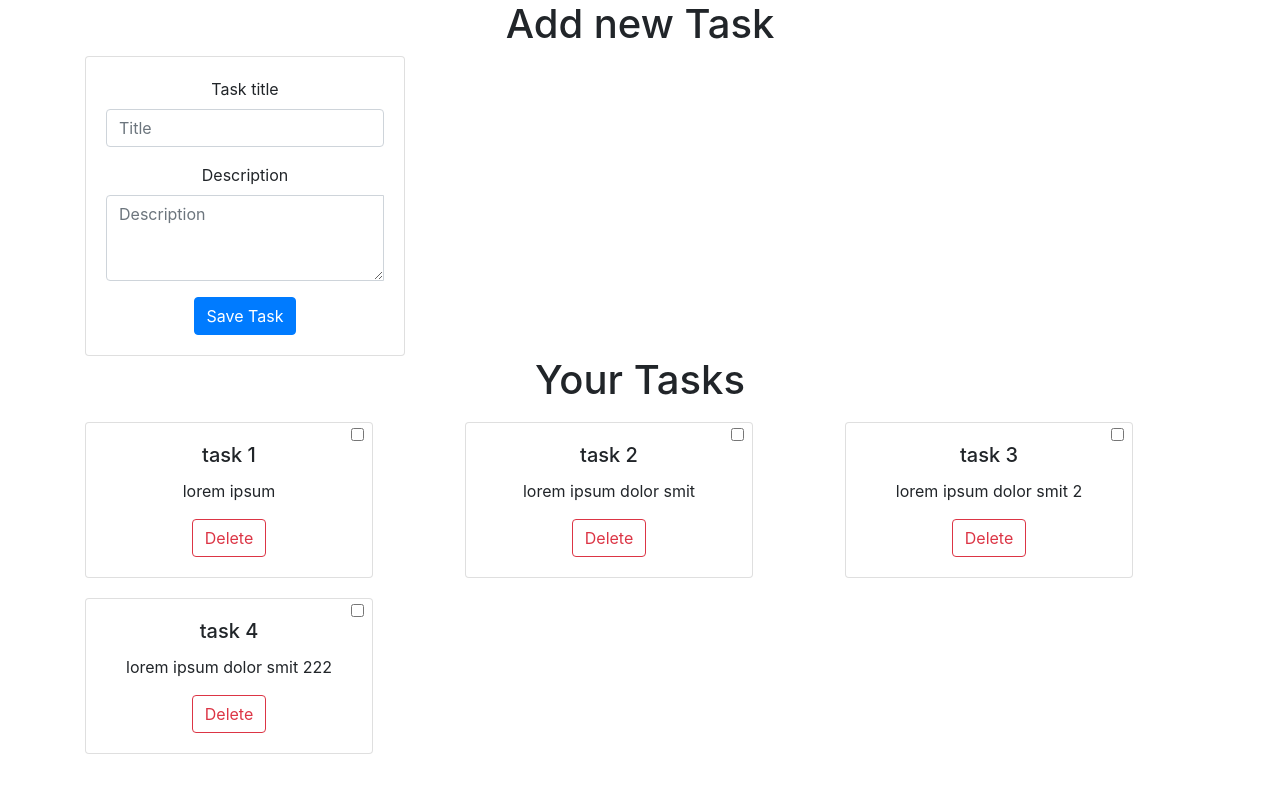
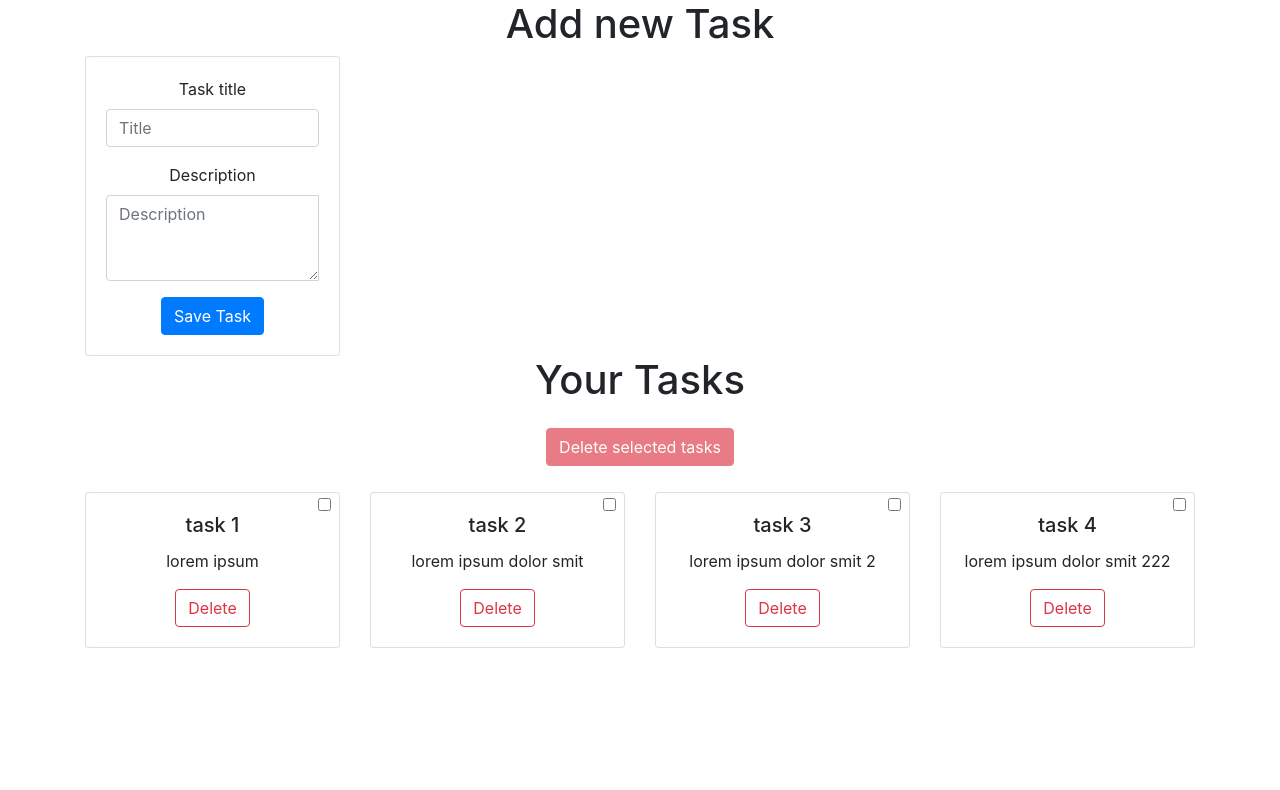
Before and after one commit to TigranKochinyan/ReactApp, a React (Create React App) app: page / in a window 1280 px wide. Shown: the top 790 px of the page. Built offline with nearby package versions, Linux system fonts and the light colour scheme.

Commit message:
add multyply delete button, change checked list from array to Set

```diff
--- a/src/Components/TodoList/TodoList.jsx
+++ b/src/Components/TodoList/TodoList.jsx
@@ -29,7 +29,7 @@ class TodoList extends Component {
                 description: 'lorem ipsum dolor smit 222'
             }
         ],
-        checkedTasks: [],
+        checkedTasks: new Set(),
         inputValueTitle: '',
         inputValueDesc: '',
         validated: false,
@@ -42,32 +42,32 @@ class TodoList extends Component {
         });
     };
     checkTask = (id) => {
-        let {checkedTasks} = this.state;
-        if(checkedTasks.includes(id)) {
-            checkedTasks = checkedTasks.filter(delId => delId !== id);
+        let checkedTasks = new Set(this.state.checkedTasks);
+        if (checkedTasks.has(id)) {
+            checkedTasks.delete(id);
         }
         else {
-            checkedTasks.push(id);
+            checkedTasks.add(id);
         }
         this.setState({
             checkedTasks
         })
     }
     removeTask = (id) => {
-        let { taskList, checkedTasks } = this.state;
-        if(checkedTasks.length === 0) {
-            taskList = taskList.filter(item => item.id !== id);
-        }
-        else {
-            for(let id of checkedTasks){
-                taskList = taskList.filter(item => item.id !== id);
-            }
-        }
+        let taskList = [...this.state.taskList];
+        taskList = taskList.filter(item => item.id !== id);
+        this.setState({
+            taskList
+        });
+    };
+    deleteSelected = () => {
+        let { checkedTasks } = this.state;
+        let taskList = this.state.taskList.filter(task => !checkedTasks.has(task.id));
         this.setState({
             taskList,
-            checkedTasks: []
-        });
-    };
+            checkedTasks: new Set()
+        })
+    }
     handleSubmit = (event) => {
         event.preventDefault();
         const form = event.currentTarget;
@@ -91,10 +91,10 @@ class TodoList extends Component {
         })
     };
     render() {
-        const { taskList, inputValueTitle, validated, inputValueDesc } = this.state;
+        const { taskList, inputValueTitle, validated, inputValueDesc, checkedTasks } = this.state;
         const tasks = taskList.map(item => {
             return (
-                <Col key={`item${item.id}`}>
+                <Col xl={3} md={4} sm={6} xs={12} className="TodoList-col" key={`item${item.id}`}>
                     <Card className="TodoList-card">
                         <Card.Body>
                             <Form.Check
@@ -107,7 +107,12 @@ class TodoList extends Component {
                             <Card.Text>
                                 {item.description}
                             </Card.Text>
-                            <Button onClick={() => this.removeTask(item.id)} variant="outline-danger">Delete</Button>
+                            <Button
+                                onClick={() => this.removeTask(item.id)}
+                                variant="outline-danger"
+                                disabled={!!checkedTasks.size}
+                                >Delete
+                            </Button>
                         </Card.Body>
                     </Card>
                 </Col>
@@ -117,8 +122,8 @@ class TodoList extends Component {
             <Container className="TodoList">
                 <SectioTitle title='Add new Task'/>
                 <Row>
-                    <Col xl={2} md={4} sm={6} xs={12}>
-                        <Card style={{ width: '20rem' }}>
+                    <Col xl={3} md={4} sm={6} xs={12}>
+                        <Card>
                         <Card.Body>
                             <Form noValidate validated={validated} onSubmit={this.handleSubmit}>
                                 <Form.Row>
@@ -157,13 +162,14 @@ class TodoList extends Component {
                                             </InputGroup>
                                         </Form.Group>
                                     </Form.Row>
-                                <Button type="submit">Save Task</Button>
+                                <Button disabled={!!checkedTasks.size} type="submit">Save Task</Button>
                             </Form>
                         </Card.Body>
                         </Card>
                     </Col>
                 </Row>
                 <SectioTitle title='Your Tasks' />
+                <Button onClick={this.deleteSelected} variant="danger" disabled={!checkedTasks.size} className="mb-3 mt-3" >Delete selected tasks</Button>
                 <Row>
                     {tasks}
                 </Row>
--- a/src/Components/TodoList/todoList.scss
+++ b/src/Components/TodoList/todoList.scss
@@ -1,6 +1,10 @@
 .TodoList {
+    &-col {
+        // display: flex;
+        // justify-content: center;
+    }
     &-card {
-        width: 18rem;
+        // width: 18rem;
         margin: 10px 0;
         &-check {
             position: absolute;
```
